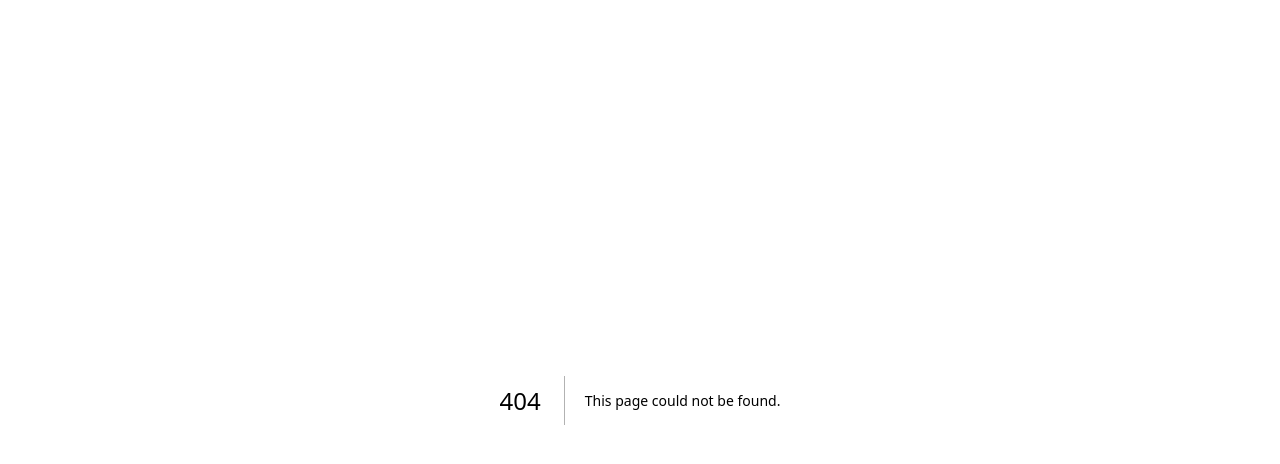
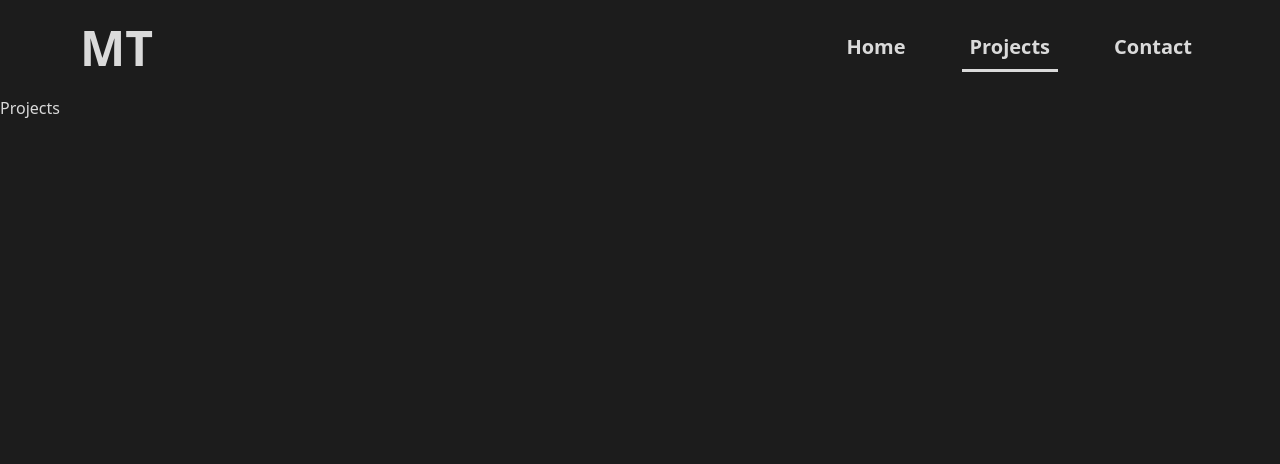
Before and after one commit to pokemau/portfolio, a Next.js app: page /projects in a window 1280 px wide. Before the commit this address had no page. Shown: the top 464 px of the page. Built offline with nearby package versions, Linux system fonts and the light colour scheme.

Commit message:
initial commit

```diff
--- /dev/null
+++ b/src/components/layout/Layout.tsx
@@ -0,0 +1,15 @@
+import { ReactNode } from "react";
+import { Navbar } from "./Navbar";
+
+type LayoutProps = {
+  children?: ReactNode;
+};
+
+export const Layout: React.FC<LayoutProps> = ({ children }) => {
+  return (
+    <>
+      <Navbar />
+      <main>{children}</main>
+    </>
+  );
+};
--- /dev/null
+++ b/src/components/layout/Navbar.tsx
@@ -0,0 +1,45 @@
+import Link from "next/link";
+import { useRouter } from "next/router";
+
+export const Navbar = () => {
+  const router = useRouter();
+
+  return (
+    <nav className="bg-main-bg flex justify-between items-center py-6 px-20">
+      <h1 className="text-5xl font-extrabold">MT</h1>
+      <div className="flex gap-12 group">
+        <Link
+          href="/"
+          className={`${
+            router.pathname == "/" ? "border-b-[3px] border-main-text" : ""
+          } text-xl p-2 rounded-tl rounded-tr font-semibold hover:bg-main-hover-bg
+          transition-all duration-75`}
+        >
+          Home
+        </Link>
+        <Link
+          href="/projects"
+          className={`${
+            router.pathname == "/projects"
+              ? "border-b-[3px] border-main-text"
+              : ""
+          } text-xl p-2 rounded-tl rounded-tr font-semibold hover:bg-main-hover-bg
+          transition-all duration-75`}
+        >
+          Projects
+        </Link>
+        <Link
+          href="/contact"
+          className={`${
+            router.pathname == "/contact"
+              ? "border-b-[3px] border-main-text"
+              : ""
+          } text-xl p-2 rounded-tl rounded-tr font-semibold hover:bg-main-hover-bg
+          transition-all duration-75`}
+        >
+          Contact
+        </Link>
+      </div>
+    </nav>
+  );
+};
--- a/src/pages/_app.tsx
+++ b/src/pages/_app.tsx
@@ -1,6 +1,11 @@
-import '@/styles/globals.css'
-import type { AppProps } from 'next/app'
+import { Layout } from "@/components/layout/Layout";
+import "@/styles/globals.css";
+import type { AppProps } from "next/app";
 
 export default function App({ Component, pageProps }: AppProps) {
-  return <Component {...pageProps} />
+  return (
+    <Layout>
+      <Component {...pageProps} />
+    </Layout>
+  );
 }
--- a/src/pages/_document.tsx
+++ b/src/pages/_document.tsx
@@ -1,13 +1,13 @@
-import { Html, Head, Main, NextScript } from 'next/document'
+import { Html, Head, Main, NextScript } from "next/document";
 
 export default function Document() {
   return (
     <Html lang="en">
       <Head />
-      <body>
+      <body className="bg-main-bg text-main-text">
         <Main />
         <NextScript />
       </body>
     </Html>
-  )
+  );
 }
--- a/src/pages/api/hello.ts
+++ /dev/null
@@ -1,13 +0,0 @@
-// Next.js API route support: https://nextjs.org/docs/api-routes/introduction
-import type { NextApiRequest, NextApiResponse } from 'next'
-
-type Data = {
-  name: string
-}
-
-export default function handler(
-  req: NextApiRequest,
-  res: NextApiResponse<Data>
-) {
-  res.status(200).json({ name: 'John Doe' })
-}
--- /dev/null
+++ b/src/pages/contact.tsx
@@ -0,0 +1,9 @@
+const Contact = () => {
+  return (
+    <>
+      <p>Contact</p>
+    </>
+  );
+};
+
+export default Contact;
--- /dev/null
+++ b/src/pages/projects.tsx
@@ -0,0 +1,9 @@
+const Projects = () => {
+  return (
+    <>
+      <p>Projects</p>
+    </>
+  );
+};
+
+export default Projects;
--- a/src/styles/globals.css
+++ b/src/styles/globals.css
@@ -3,25 +3,24 @@
 @tailwind utilities;
 
 :root {
-  --foreground-rgb: 0, 0, 0;
-  --background-start-rgb: 214, 219, 220;
-  --background-end-rgb: 255, 255, 255;
+  --main-bg: #1c1c1c;
+  --main-hover-bg: #2e2e2e;
+  --card-bg: #252525;
+  --main-text: #dadada;
+  --scroll-primary: #7a7a7a96;
 }
 
-@media (prefers-color-scheme: dark) {
-  :root {
-    --foreground-rgb: 255, 255, 255;
-    --background-start-rgb: 0, 0, 0;
-    --background-end-rgb: 0, 0, 0;
-  }
+/* Firefox */
+* {
+  scrollbar-width: thin;
+  scrollbar-color: var(--scroll-primary);
 }
 
-body {
-  color: rgb(var(--foreground-rgb));
-  background: linear-gradient(
-      to bottom,
-      transparent,
-      rgb(var(--background-end-rgb))
-    )
-    rgb(var(--background-start-rgb));
+/* Chrome, Edge, and Safari */
+*::-webkit-scrollbar {
+  width: 5px;
 }
+
+*::-webkit-scrollbar-thumb {
+  background-color: var(--scroll-primary);
+}
--- a/tailwind.config.js
+++ b/tailwind.config.js
@@ -1,18 +1,19 @@
 /** @type {import('tailwindcss').Config} */
 module.exports = {
   content: [
-    './src/pages/**/*.{js,ts,jsx,tsx,mdx}',
-    './src/components/**/*.{js,ts,jsx,tsx,mdx}',
-    './src/app/**/*.{js,ts,jsx,tsx,mdx}',
+    "./src/pages/**/*.{js,ts,jsx,tsx,mdx}",
+    "./src/components/**/*.{js,ts,jsx,tsx,mdx}",
+    "./src/app/**/*.{js,ts,jsx,tsx,mdx}",
   ],
   theme: {
     extend: {
-      backgroundImage: {
-        'gradient-radial': 'radial-gradient(var(--tw-gradient-stops))',
-        'gradient-conic':
-          'conic-gradient(from 180deg at 50% 50%, var(--tw-gradient-stops))',
+      colors: {
+        "main-bg": "var(--main-bg)",
+        "card-bg": "var(--card-bg)",
+        "main-text": "var(--main-text)",
+        "main-hover-bg": "var(--main-hover-bg)",
       },
     },
   },
   plugins: [],
-}
+};
```
Also changed, not shown: src/pages/index.tsx (+46 -107 lines), src/images/my_pic.jpg (added).
